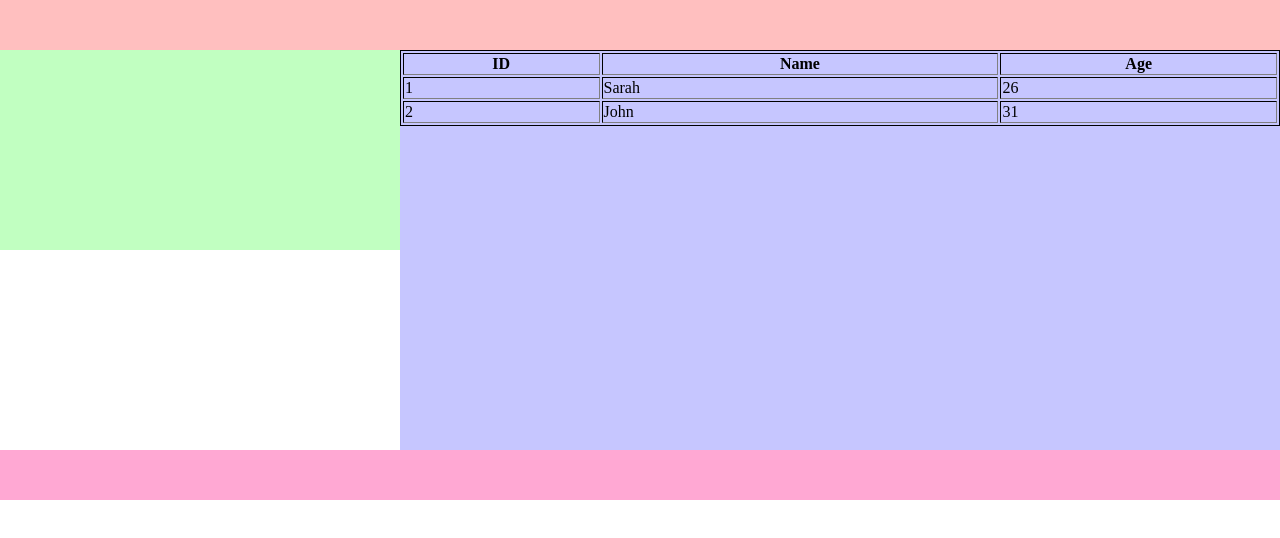
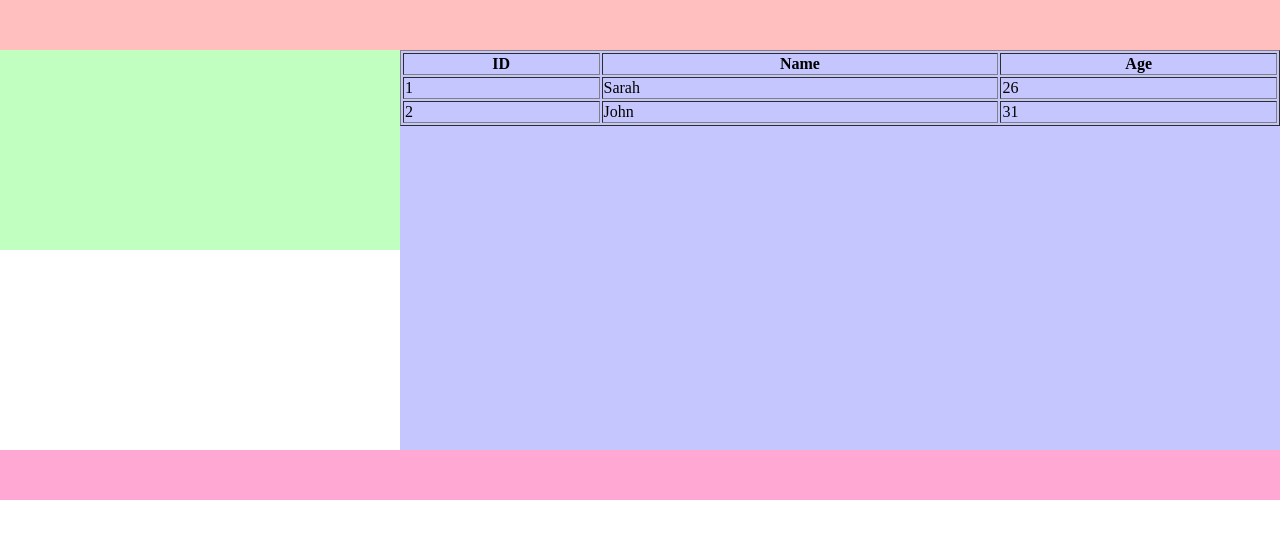
Before and after one commit to iviaks/front-edu, a plain HTML site: page index.html in a window 1280 px wide. Drawn offline with Linux system fonts and the light colour scheme.

Commit message:
Improvement
This closes #5. File was corrected.

```diff
--- a/index.html
+++ b/index.html
@@ -12,7 +12,7 @@
    	<div class="content-container clearfix">
    		<div class="sidebar"></div>
    		<div class="content">
-   			<table>
+   			<table border="1" width="100%">
    				<tr>
    					<th>ID</th>
    					<th>Name</th>
--- a/styles/style.css
+++ b/styles/style.css
@@ -30,13 +30,3 @@
 	display: table;
 	clear: both;
 }
-table {
-	width: 100%;
-	border: 1px solid black;
-}
-th,td {
-	border-top: 1px solid black;
-	border-left: 1px solid black;
-	border-bottom: 1px solid gray;
-	border-right: 1px solid gray;
-}
```
